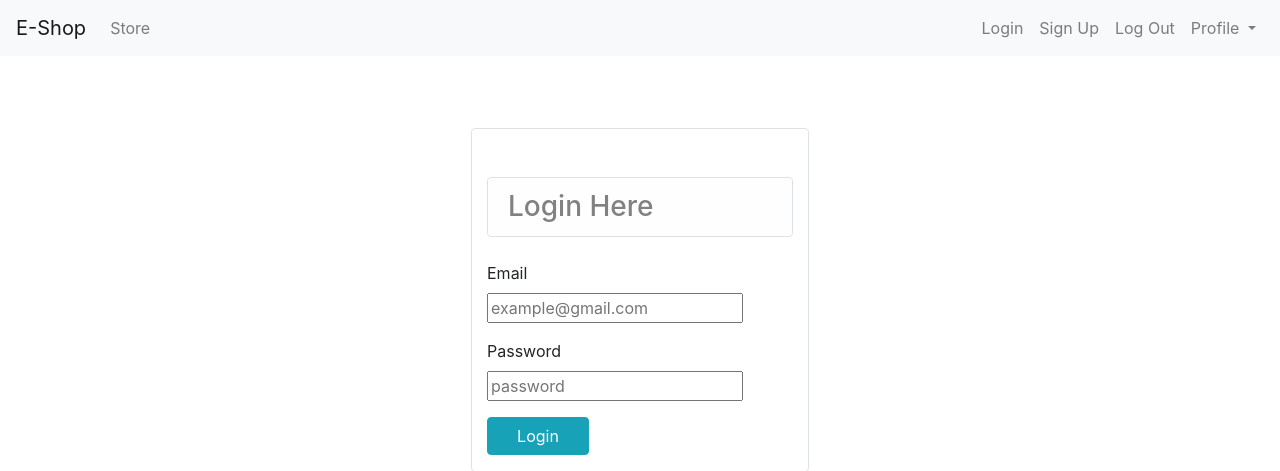
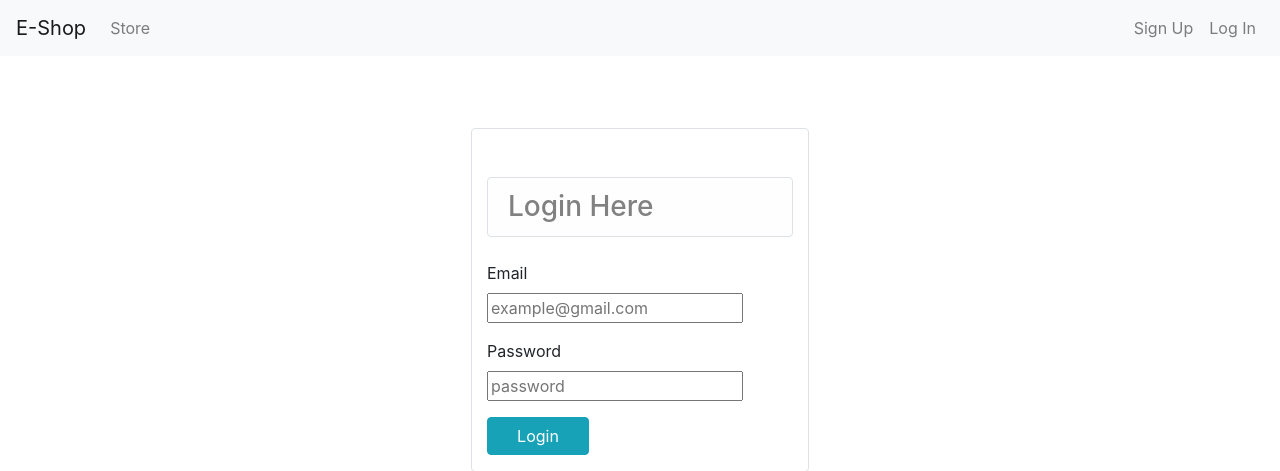
Before and after one commit to MarzanulHoque/Dashboard-design, a Django app: page /login in a window 1280 px wide. Shown: the top 471 px of the page. Run offline with Django 3.2, Linux system fonts and the light colour scheme; some libraries are stand-ins or nearby versions.

Commit message:
Showing and Hiding Navbar Links

```diff
--- a/Eshop/store/templates/base.html
+++ b/Eshop/store/templates/base.html
@@ -26,25 +26,25 @@
 
         </ul>
         <div class="navbar-nav my-2 my-lg-0">
+            {% if request.session.customer %}
           <li class="nav-item">
-            <a class="nav-link" href="/login">Login</a>
+            <a class="nav-link" href="/cart">Cart</a>
           </li>
+                <li class="nav-item">
+            <a class="nav-link" href="/orders">Orders</a>
+          </li>
+                <li class="nav-item">
+            <a class="nav-link" href="/logout">Log out</a>
+          </li>
+            {% else %}
             <li class="nav-item">
             <a class="nav-link" href="signup">Sign Up</a>
           </li>
             <li class="nav-item">
-            <a class="nav-link" href="#">Log Out</a>
+            <a class="nav-link" href="/login">Log In</a>
           </li>
-            <li class="nav-item dropdown ">
-            <a class="nav-link dropdown-toggle" href="#" id="navbarDropdown" role="button" data-toggle="dropdown" aria-haspopup="true" aria-expanded="false">
-              Profile
-            </a>
-                <div class="dropdown-menu" aria-labelledby="navbarDropdown">
-                  <a class="dropdown-item" href="#">Action</a>
-                  <a class="dropdown-item" href="#">Another action</a>
-                  <div class="dropdown-divider"></div>
-                  <a class="dropdown-item" href="#">Something else here</a>
-                </div>
+            {% endif %}
+
           </li>
         </div>
       </div>
--- a/Eshop/store/views/login.py
+++ b/Eshop/store/views/login.py
@@ -20,8 +20,7 @@ class Login(View):
         if customer:
             flag = check_password(password, customer.password)
             if flag:
-                request.session['customer_id'] = customer.id
-                request.session['email'] = email
+                request.session['customer'] = customer.id
 
                 return redirect("homepage")
             else:
```
Also changed, not shown: Eshop/db.sqlite3.
